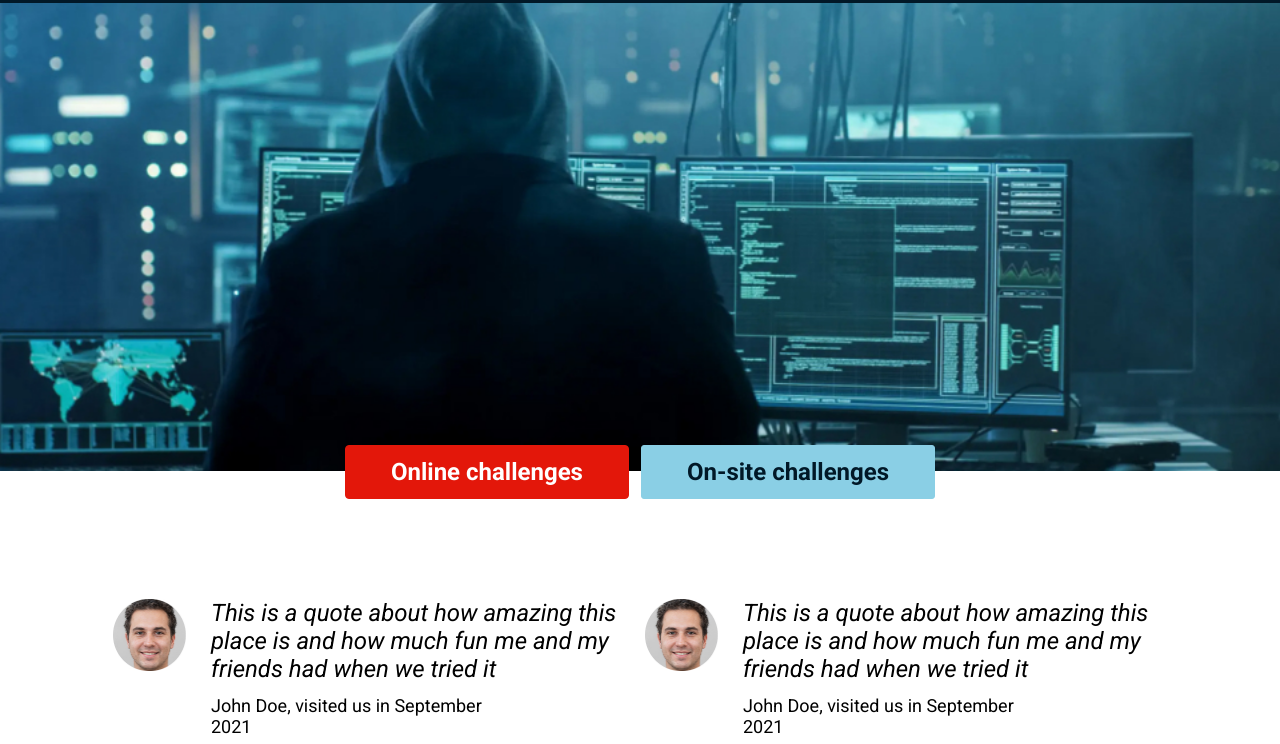
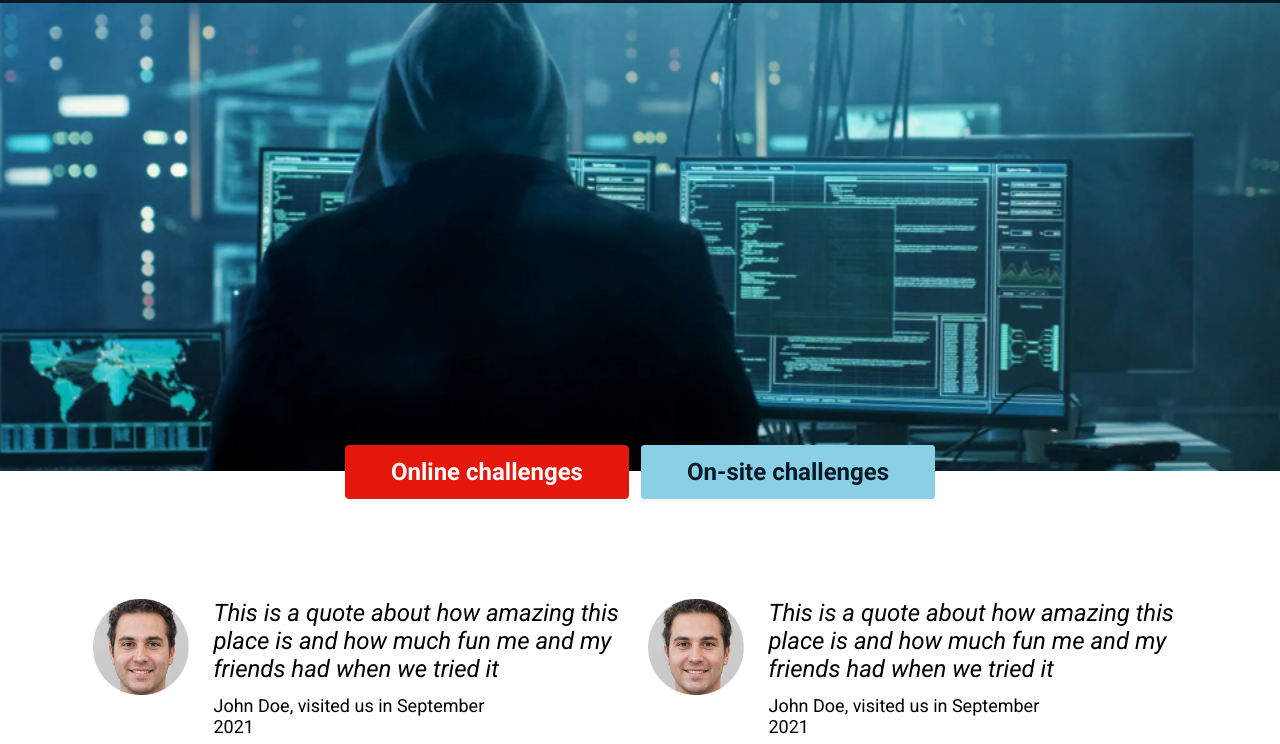
Before and after one commit to Viktor-123321/A2_inlamning_2_startsida_esc, a website: page index.html in a window 1280 px wide. Shown: the part 208-952 px from the top of the page. Drawn offline with Linux system fonts and the light colour scheme.

Commit message:
movied btn selectors to general styles.scss. Added responsivness to footer section. modified other sections with margin, size and border.

```diff
--- a/src/lib.scss
+++ b/src/lib.scss
@@ -40,28 +40,3 @@ $small-padding: 9px 28px;
         @content;
     }
 }
-
-// buttons
-.btn {
-    font-weight: bold;
-    border-radius: 3px;
-    display: inline-block;
-
-    &--primary {
-        @include btn-style;
-    }
-
-    &--on-site {
-        @include btn-style($color-lightBlue, $color-lightBlue, $color-dark);
-        order: 1;
-    }
-
-    &--book {
-        @include btn-style($size: 16px, $padding: $small-padding);
-        align-self: flex-end;
-    }
-
-    &--story {
-        @include btn-style($color-lightBlue, $color-dark, $color-lightBlue);
-    }
-}
--- a/src/sections/footer.scss
+++ b/src/sections/footer.scss
@@ -2,15 +2,36 @@
 
 .footer {
     @include flex-base(column, $align: flex-start);
+    width: 100%;
     gap: 40px;
     padding: 60px 20px;
     background-color: $color-dark;
     color: $color-light;
     font-size: $small-text;
 
+    &__site-map, &__follow-us {
+         @include media-qr(900px) {
+
+         }
+    }
+
+    &__site-info {
+        @include media-qr(900px) {
+            flex: 0 0 35%;
+         }
+    }
+
     &__header {
         font-size: $small-text;
         margin-bottom: 7px;
+    }
+
+    &__info-text {
+        max-width: 550px;
+
+        @include media-qr(900px) {
+
+        }
     }
 
     &__item {
@@ -20,4 +41,9 @@
     &__item--top-space {
         margin-top: 20px;
     }
+
+    @include media-qr(900px) {
+        @include flex-base(row, space-evenly, flex-start);
+        padding: 120px 40px;
+    }
 }
--- a/src/sections/main/play.scss
+++ b/src/sections/main/play.scss
@@ -63,5 +63,9 @@
     &__text {
         font-size: $medium-text;
         margin-bottom: 30px;
+
+        @include media-qr(900px) {
+            margin-bottom: 15px;
+        }
     }
 }
--- a/src/sections/main/popular-challenges.scss
+++ b/src/sections/main/popular-challenges.scss
@@ -6,6 +6,10 @@
         font-size: 2rem;
         font-weight: normal;
         margin-bottom: 42px;
+
+        @include media-qr(1280px) {
+            margin: 84px 0;
+        }
     }
 
     &__card-wrapper {
@@ -16,7 +20,7 @@
         overflow-y: hidden;
         scrollbar-width: none;
 
-        @include media-qr(1240px) {
+        @include media-qr(1280px) {
             @include flex-base;
         }
     }
@@ -27,7 +31,8 @@
     height: 446px;
     flex: 0 0 363px;
     border-radius: 0.5rem;
-    box-shadow: 0 0 10px rgba(0, 0, 0, 25%);
+    border: 2px solid rgb(231, 229, 229);
+    box-shadow: 0 0 10px 0 rgba(0, 0, 0, 25%);
 
     &__img {
         width: 100%;
--- a/src/sections/main/quotes.scss
+++ b/src/sections/main/quotes.scss
@@ -6,18 +6,23 @@
 
     @include media-qr {
         @include flex-base;
-        gap: 10px;
+        gap: 15px;
     }
 }
 
 .quote-card {
     display: flex;
     gap: 25px;
-    max-width: 522px;
+    max-width: 540px;
 
     &__img {
         width: 73px;
         height: 72px;
+
+        @include media-qr {
+            width: 96px;
+            height: 96px;
+        }
     }
 
     &__quote {
--- a/src/styles.scss
+++ b/src/styles.scss
@@ -43,7 +43,7 @@ body {
     @include media-qr {
         @include flex-base;
         gap: 12px;
-        margin: 60px 0;
+        margin: 80px 0;
     }
 
     &--position {
@@ -54,3 +54,28 @@ body {
         }
     }
 }
+
+// buttons
+.btn {
+    font-weight: bold;
+    border-radius: 3px;
+    display: inline-block;
+
+    &--primary {
+        @include btn-style;
+    }
+
+    &--on-site {
+        @include btn-style($color-lightBlue, $color-lightBlue, $color-dark);
+        order: 1;
+    }
+
+    &--book {
+        @include btn-style($size: 16px, $padding: $small-padding);
+        align-self: flex-end;
+    }
+
+    &--story {
+        @include btn-style($color-lightBlue, $color-dark, $color-lightBlue);
+    }
+}
```
Also changed, not shown: src/sections/header.scss (+5 -5 lines), output.css.
